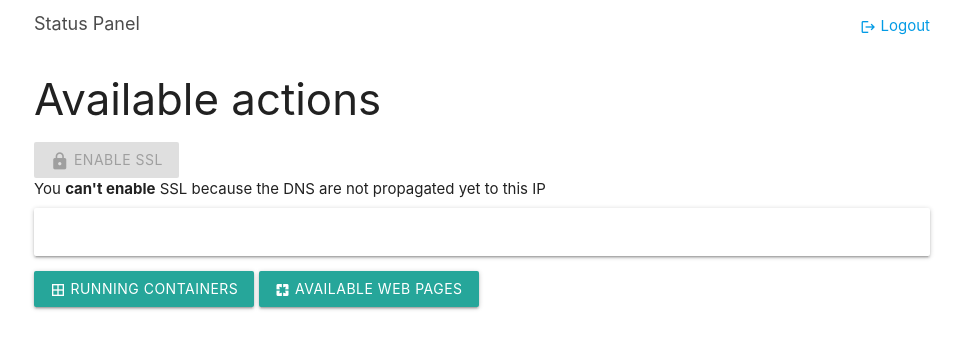
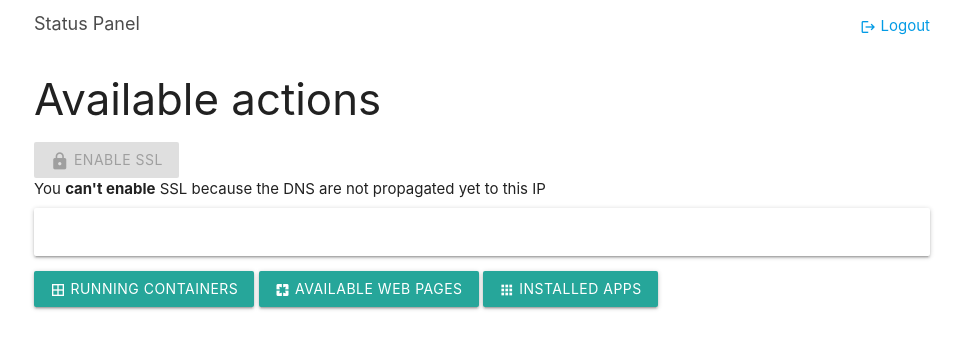
Before and after one commit to trydirect/status, a Flask app: template templates/index.html in a window 1280 px wide. Shown: the top 349 px of the page, without its empty margins (158-1121 px from the left). Run offline with Flask 2, Linux system fonts and the light colour scheme; the template is opened without the code that fills it, so the values that code supplies are empty.

Commit message:
Added apps/version view in panel, also added function which collect apps/version.

```diff
--- a/app.py
+++ b/app.py
@@ -34,6 +34,30 @@ app.config.update(
 login_manager = LoginManager()
 login_manager.init_app(app)
 login_manager.login_view = "login"
+
+
+def get_apps_name_version(apps_info: str) -> list:
+    """
+        Get apps_info string with format => appName-version
+        And returns next data structure: [
+            {
+                'name':'appName',
+                'version':'version'
+            }
+        ]
+    """
+    app_list = apps_info.split(',')
+    result: list = []
+    for i in range(len(app_list)):
+        temp_list = app_list[i].split('-')
+        result.append({
+            'name': temp_list[0],
+            'version': temp_list[1]
+        })
+    return result
+
+
+config['apps_info'] = get_apps_name_version(config.get('apps_info', ''))
 
 
 def check_hash(hash: str) -> dict:
@@ -132,7 +156,7 @@ def home():
     can_enable = ip == domain_ip
     return render_template('index.html', ip=ip, domainIp=domain_ip, can_enable=can_enable,
                            container_list=container_list, ssl_enabled=session['ssl_enabled'],
-                           domain=config.get('domain'))
+                           domain=config.get('domain'), apps_info=config.get('apps_info'))
 
 
 @app.route("/login", methods=["GET", "POST"])
--- a/config.json
+++ b/config.json
@@ -1,3 +1,16 @@
-{"ssl":"letsencrypt", "domain":"try.direct","reqdata" : {"country": "US","state": "Texas","locality": "Texas","organization":
-"TryDirect","organizationalunit": "IT","email": "info@try.direct","commonname": "try.direct"}, "project":"status",
-  "container":"nginx", "subdomains": {"prod": "prod.try.direct"}}
+{
+	"ssl":"letsencrypt",
+	"domain":"try.direct",
+	"reqdata" : {
+		"country": "US",
+		"state": "Texas",
+		"locality": "Texas",
+		"organization":"TryDirect",
+		"organizationalunit": "IT",
+		"email": "info@try.direct",
+		"commonname": "try.direct"
+	},
+	"project":"status",
+  	"container":"nginx",
+	"apps_info": "phpMyAdmin-5,MySQL-5,PHP-7,Apache-2,Redis-5",
+	"subdomains": {"prod": "prod.try.direct"}}
--- a/docker-compose.yml
+++ b/docker-compose.yml
@@ -2,7 +2,8 @@ version: '2.2'
 
 services:
   web:
-    image: trydirect/status
+    #image: trydirect/status
+    build: .
     container_name: status
     ports:
      - "5000:5000"
--- a/templates/index.html
+++ b/templates/index.html
@@ -5,7 +5,6 @@
     <link href="https://fonts.googleapis.com/icon?family=Material+Icons" rel="stylesheet">
 </head>
 <body>
-
     <div class="container">
         <a href="/logout" style="float:right; display:inline-block; margin:15px 0 0">
             <i class="material-icons" style="vertical-align:middle; font-size:16px;">logout</i> Logout
@@ -73,6 +72,8 @@
             <i class="material-icons" style="vertical-align:middle; font-size:16px;">border_all</i> Running containers</button>
         <button class="tab-button waves-effect waves-light btn modal-trigger" onclick="displayTab('self-hosted')">
             <i class="material-icons" style="vertical-align:middle; font-size:16px;">pages</i> Available web pages</button>
+        <button class="tab-button waves-effect waves-light btn modal-trigger" onclick="displayTab('installed-apps')">
+            <i class="material-icons" style="vertical-align:middle; font-size:16px;">apps</i> Installed apps</button>
         {% if container_list %}
             <div id="docker-containers" class="tab-content" style="display: block">
             <h3 style='margin-top:30px'>Running containers</h3>
@@ -147,6 +148,30 @@
                 </tbody>
             </table>
             </div>
+
+            <div id="installed-apps" class="tab-content">
+            <h3 style='margin-top:30px'>Installed Applications</h3>
+            <table width="100%">
+                <thead>
+                    <tr>
+                        <th>Application</th>
+                        <th>Version</th>
+                    </tr>
+                </thead>
+                <tbody>
+                    {% for app_info in apps_info %}
+                                 <tr>
+                                    <td>
+                                        {{ app_info['name'] }}<br>
+
+
+                                    </td>
+                                    <td>{{ app_info['version'] }}</td>
+                                </tr>
+                    {% endfor %}
+                </tbody>
+            </table>
+            </div>
             {% for container in container_list %}
             <div id="modal_{{container['name']}}" class="modal">
                 <div class="modal-content">
```
